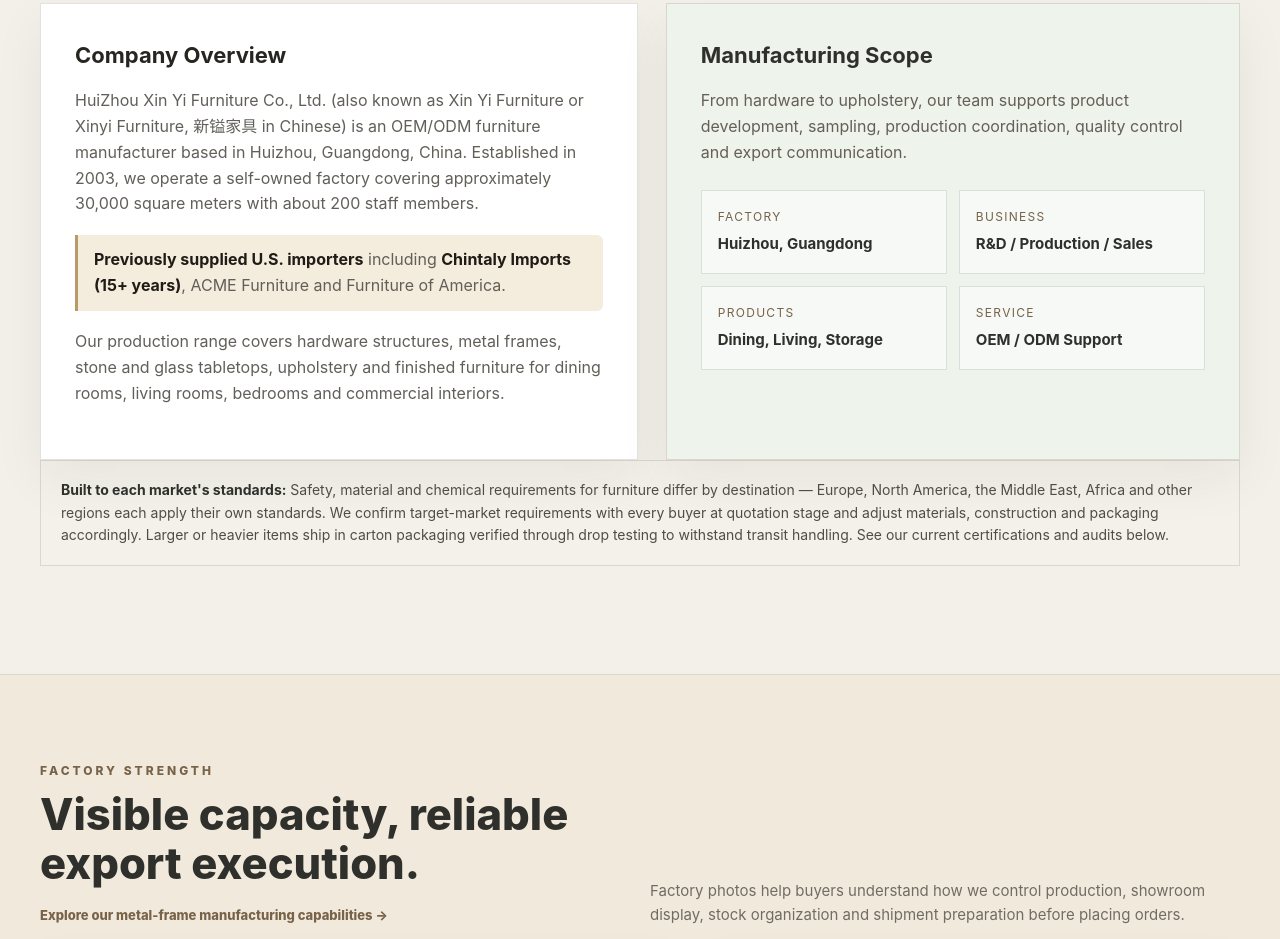
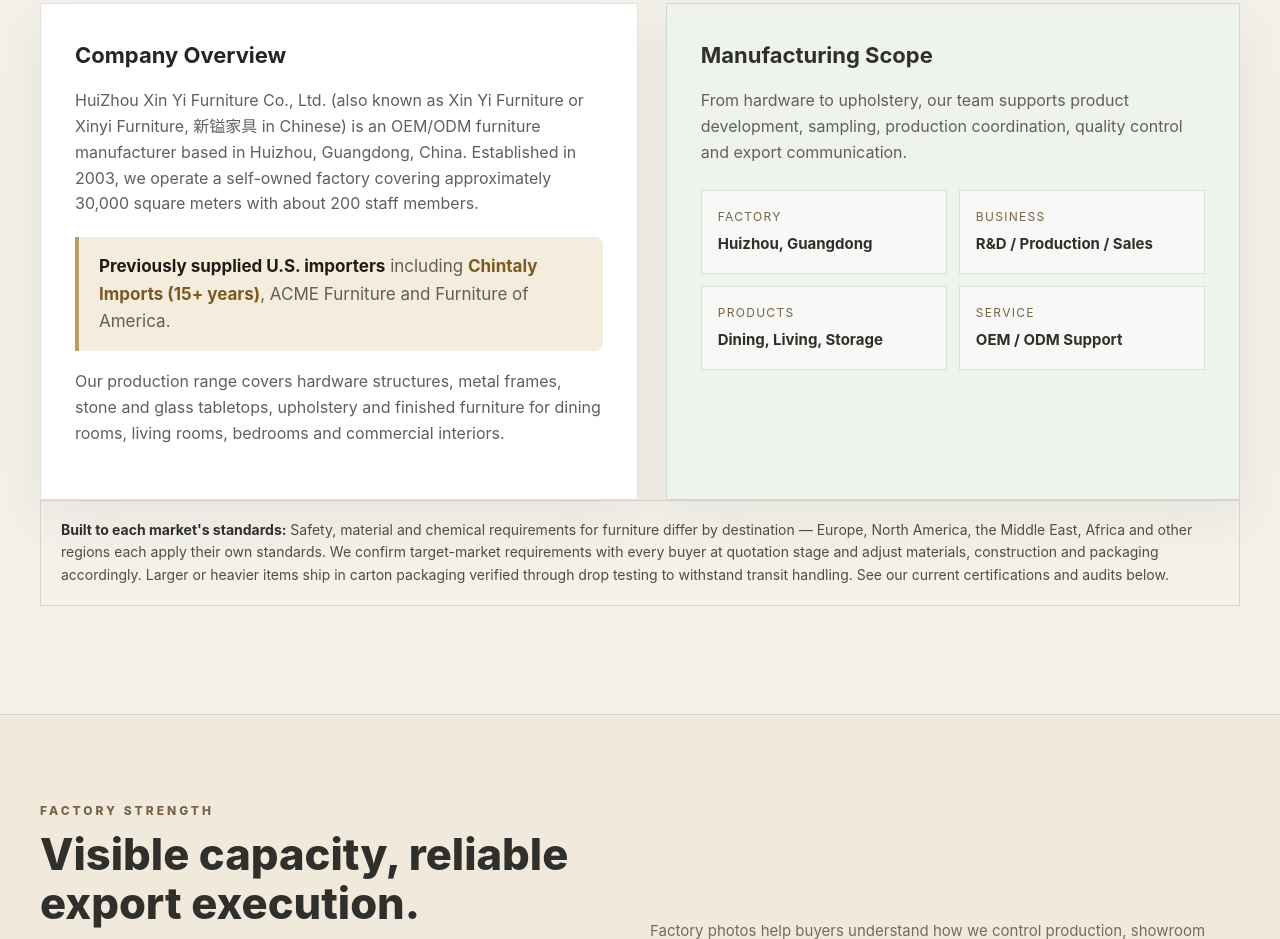
Before and after one commit to yhhuang171-png/XYi-furniture, a plain HTML site: page index.html in a window 1280 px wide. Shown: the part 2846-3785 px from the top of the page. Drawn offline with Linux system fonts and the light colour scheme; a web font is replaced by a local one.

Commit message:
Make past customers callout larger on homepage

```diff
--- a/index.html
+++ b/index.html
@@ -346,7 +346,7 @@ h1{font-size:clamp(44px,6.5vw,84px);line-height:1.02;letter-spacing:0;font-weigh
   .hero-credit{top:238px;bottom:auto;right:12px}
 }
 </style>
-<link rel="stylesheet" href="/assets/interaction-motion.css?v=warm-mineral-1"><style>.xy-clients{background:#f4ecdc;border-left:3px solid #b99b66;padding:12px 16px;border-radius:0 6px 6px 0;color:#2b2620}.xy-clients b{font-weight:700;color:#1f1b16}.xy-immersive .xy-strength span strong{color:#f3dfb4;font-weight:800;font-size:12.5px;letter-spacing:.9px}</style><style>.xy-immersive .xy-strength{display:flex;flex-wrap:wrap;gap:16px 24px;margin:26px 0 0;width:640px;max-width:none}.xy-immersive .xy-strength>div{border-left:2px solid #c9ab76;padding-left:14px;min-width:0}.xy-immersive .xy-strength{text-shadow:0 1px 2px rgba(0,0,0,.85),0 0 14px rgba(0,0,0,.7)}.xy-immersive .xy-strength b{display:block;font-size:22px;line-height:1.1;color:#f3dfb4;font-weight:700;letter-spacing:.2px}.xy-immersive .xy-strength span{display:block;margin-top:5px;font-size:11px;line-height:1.35;color:#eee8dc;letter-spacing:.7px;text-transform:uppercase}@media(max-width:720px){.xy-immersive .xy-strength{display:grid;grid-template-columns:1fr 1fr;gap:16px 14px;margin-top:22px;width:auto;max-width:100%}.xy-immersive .xy-strength b{font-size:19px}.xy-immersive .xy-strength span{font-size:10.5px}}</style><script defer src="/assets/interaction-motion.js"></script><link rel="stylesheet" href="/assets/navigation-simple.css"><script defer src="/assets/navigation-simple.js"></script></head>
+<link rel="stylesheet" href="/assets/interaction-motion.css?v=warm-mineral-1"><style>.xy-clients{background:#f4ecdc;border-left:4px solid #b99b66;padding:16px 20px;border-radius:0 8px 8px 0;color:#2b2620;font-size:17px;line-height:1.6;margin:20px 0}.xy-clients b{font-weight:700;color:#1f1b16}.xy-clients b:last-of-type{color:#7a5a22}.xy-immersive .xy-strength span strong{color:#f3dfb4;font-weight:800;font-size:12.5px;letter-spacing:.9px}</style><style>.xy-immersive .xy-strength{display:flex;flex-wrap:wrap;gap:16px 24px;margin:26px 0 0;width:640px;max-width:none}.xy-immersive .xy-strength>div{border-left:2px solid #c9ab76;padding-left:14px;min-width:0}.xy-immersive .xy-strength{text-shadow:0 1px 2px rgba(0,0,0,.85),0 0 14px rgba(0,0,0,.7)}.xy-immersive .xy-strength b{display:block;font-size:22px;line-height:1.1;color:#f3dfb4;font-weight:700;letter-spacing:.2px}.xy-immersive .xy-strength span{display:block;margin-top:5px;font-size:11px;line-height:1.35;color:#eee8dc;letter-spacing:.7px;text-transform:uppercase}@media(max-width:720px){.xy-immersive .xy-strength{display:grid;grid-template-columns:1fr 1fr;gap:16px 14px;margin-top:22px;width:auto;max-width:100%}.xy-immersive .xy-strength b{font-size:19px}.xy-immersive .xy-strength span{font-size:10.5px}}</style><script defer src="/assets/interaction-motion.js"></script><link rel="stylesheet" href="/assets/navigation-simple.css"><script defer src="/assets/navigation-simple.js"></script></head>
 <body class="xy-tonal">
 <div class="topbar">
   <div class="container topbar-inner">
```
